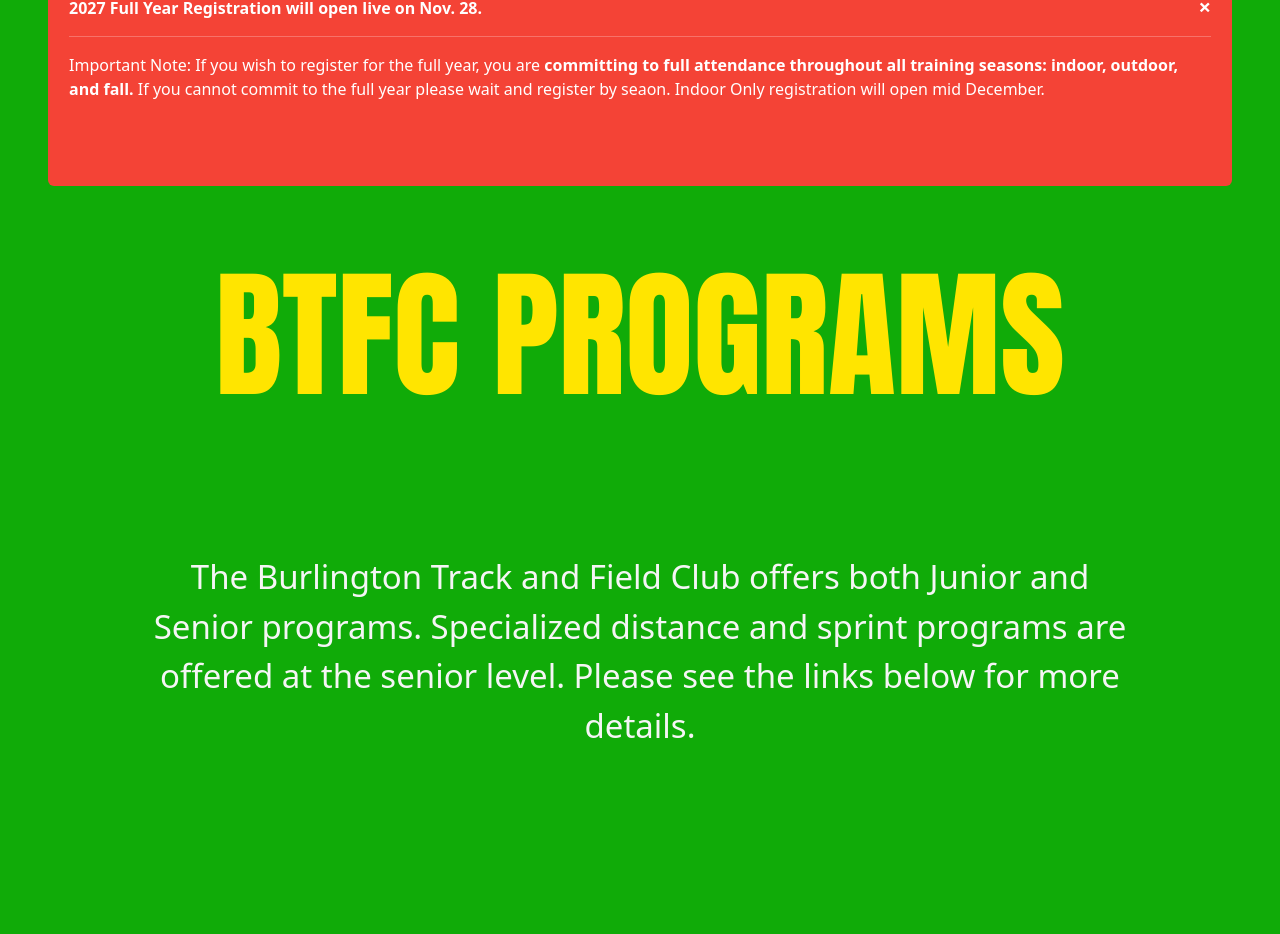
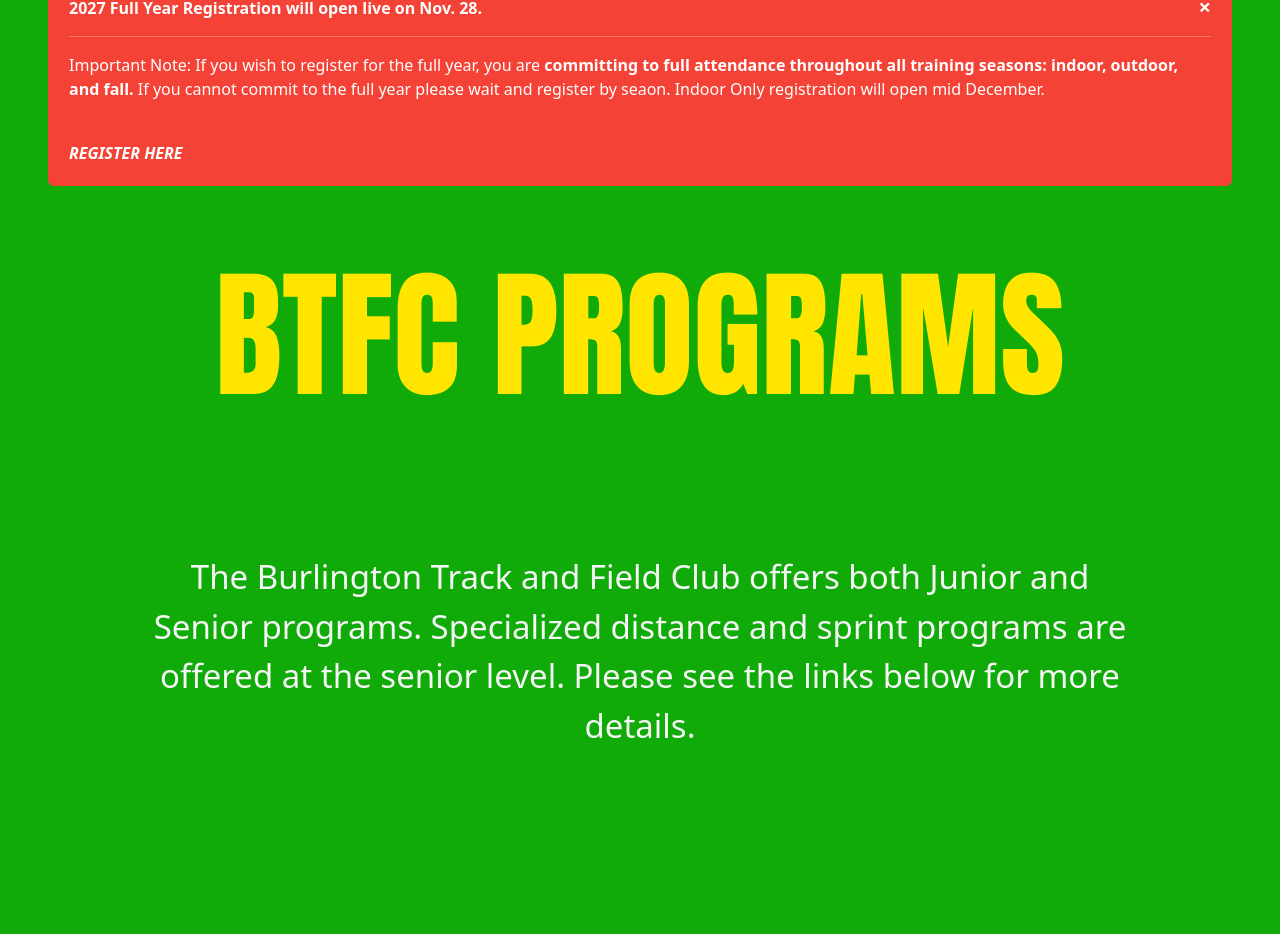
Before and after one commit to MichaelSault/BTFC, a React (Vite) app: page / in a window 1280 px wide. Shown: the part 873-1807 px from the top of the page. Built offline with nearby package versions, Linux system fonts and the light colour scheme.

Commit message:
added a registration link to go live Nov.28

```diff
--- a/src/components/programs.component.jsx
+++ b/src/components/programs.component.jsx
@@ -19,6 +19,8 @@ function Programs() {
           <p>Important Note: If you wish to register for the full year, you are <b>committing to full attendance throughout all training seasons: indoor, outdoor, and fall.</b> If you cannot commit to the full year please wait and register by seaon. Indoor Only registration will open mid December.</p>
           <br/>
 
+          <a className='whiteText' trarget="_blank" href='https://www.trackie.com/club/2027-burlington-track-club-full-year-registration/1039548'><b><i>REGISTER HERE</i></b></a>
+
           <br/>
         </div>
         <h1 className='programTitle'>BTFC PROGRAMS</h1>
```
